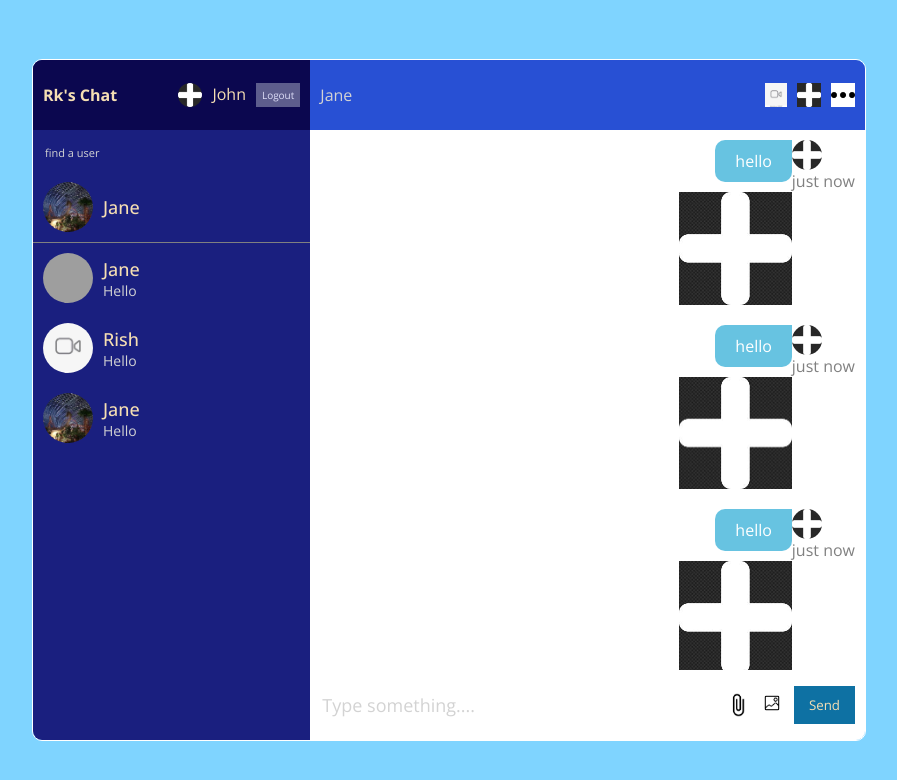
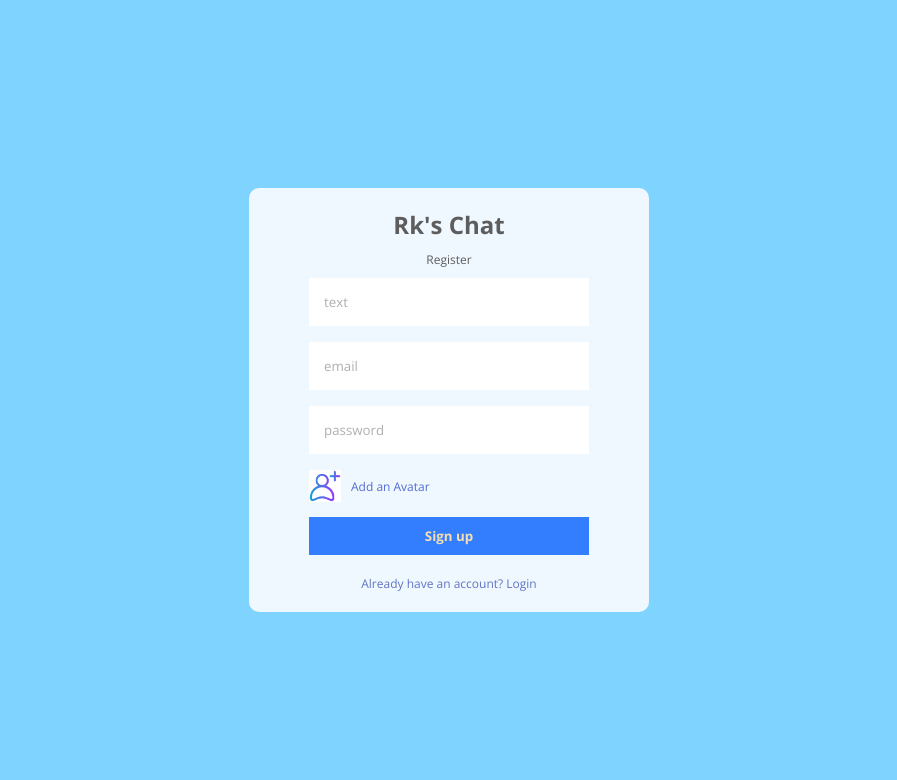
Before and after one commit to rk1091/Rk-Chat-Application-, a React (Create React App) app in the folder react-mini/: page / in a window 1280 px wide. Shown: the top 780 px of the page, without its empty margins (191-1088 px from the left). Built offline with nearby package versions, Linux system fonts and the light colour scheme; grey boxes are pictures that could not be loaded.

Commit message:
started with auth

```diff
--- a/react-mini/src/App.js
+++ b/react-mini/src/App.js
@@ -4,7 +4,7 @@ import Register from "./pages/Register";
 import "./style.scss";
 
 function App() {
-  return <Home />;
+  return <Register />;
 }
 
 export default App;
--- /dev/null
+++ b/react-mini/src/firebase.js
@@ -0,0 +1,23 @@
+// Import the functions you need from the SDKs you need
+import { initializeApp } from "firebase/app";
+import { getAuth } from "firebase/auth";
+import { getAnalytics } from "firebase/analytics";
+// TODO: Add SDKs for Firebase products that you want to use
+// https://firebase.google.com/docs/web/setup#available-libraries
+
+// Your web app's Firebase configuration
+// For Firebase JS SDK v7.20.0 and later, measurementId is optional
+const firebaseConfig = {
+  apiKey: "AIzaSyDRSWAfwFAE1fdj2fvM8Npt12pquloSQus",
+  authDomain: "rk-chat-99148.firebaseapp.com",
+  projectId: "rk-chat-99148",
+  storageBucket: "rk-chat-99148.appspot.com",
+  messagingSenderId: "772466433939",
+  appId: "1:772466433939:web:ee6688f705619b232c5266",
+  measurementId: "G-GF1N056DHZ",
+};
+
+// Initialize Firebase
+export const app = initializeApp(firebaseConfig);
+export const auth = getAuth();
+export const analytics = getAnalytics(app);
--- a/react-mini/src/pages/Register.jsx
+++ b/react-mini/src/pages/Register.jsx
@@ -1,13 +1,43 @@
 import React from "react";
+import { createUserWithEmailAndPassword } from "firebase/auth";
 import Add from "../img/addAvatar.png";
+import { auth } from "../firebase";
+import { useState } from "react";
+const Register = () => {
+  const [err, setErr] = useState(false);
+  const handleSubmit = async (e) => {
+    e.preventDefault();
+    const displayName = e.target[0].value;
+    const email = e.target[1].value;
+    const password = e.target[2].value;
+    const file = e.target[3].files[0];
 
-const Register = () => {
+    try {
+      const res = await createUserWithEmailAndPassword(auth, email, password);
+    } catch (err) {
+      setErr(true);
+    }
+
+    // createUserWithEmailAndPassword(auth, email, password)
+    // .then((userCredential) => {
+    //   // Signed in
+    //   const user = userCredential.user;
+    //   console.log(user);
+    //   // ...
+    // })
+    // .catch((error) => {
+    //   const errorCode = error.code;
+    //   const errorMessage = error.message;
+    //   // ..
+    // });
+  };
+
   return (
     <div className="formContainer">
       <div className="formWrapper">
         <span className="logo">Rk's Chat</span>
         <span className="title">Register</span>
-        <form>
+        <form onSubmit={handleSubmit}>
           <input type="text" placeholder="text" />
           <input type="email" placeholder="email" />
           <input type="password" placeholder="password" />
@@ -17,6 +47,7 @@ const Register = () => {
             <span>Add an Avatar</span>
           </label>
           <button>Sign up</button>
+          {err && <span>Something went wrong </span>}
         </form>
         <p>Already have an account? Login</p>
       </div>
```
